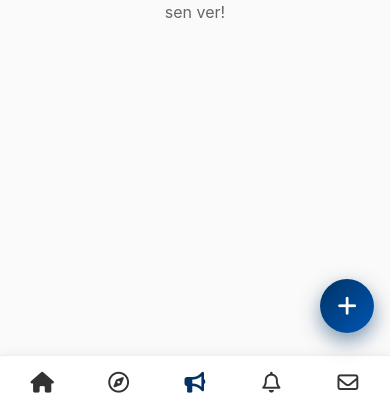
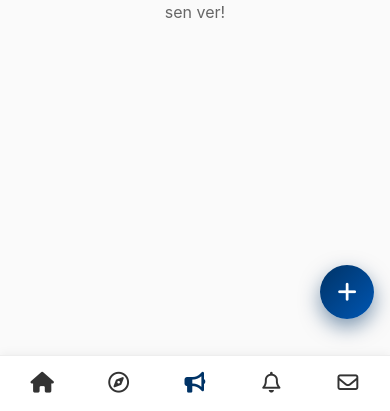
Before and after one commit to MuhammedAkverdi/ytusocial, a Flask app: page /adverts in a window 390 px wide. Shown: the part 433-844 px from the top of the page. Run offline with Flask 3, Linux system fonts and the light colour scheme; the visitor is signed in with stand-in values (Sample User, id 1); data comes from the database, SQL or seed files in the repository; data that the repository does not hold is empty; some libraries are stand-ins or nearby versions.

Commit message:
12.04.2026 -3

```diff
--- a/templates/adverts.html
+++ b/templates/adverts.html
@@ -128,7 +128,8 @@
             position: fixed; top: 0; left: 0; width: 100%; height: 100%;
             background: rgba(0,0,0,0.6);
             display: none; align-items: center; justify-content: center;
-            z-index: 10020; backdrop-filter: blur(5px);
+            z-index: 2147483647; backdrop-filter: blur(5px);
+            pointer-events: auto;
         }
 
         .modal-box {
@@ -182,7 +183,10 @@
             display: flex; align-items: center; justify-content: center;
             font-size: 28px;
             box-shadow: 0 8px 20px rgba(var(--ytu-lacivert-rgb), 0.5);
-            cursor: pointer; z-index: 10010; border: none;
+            cursor: pointer; z-index: 2147483646; border: none;
+            pointer-events: auto;
+            touch-action: manipulation;
+            -webkit-tap-highlight-color: transparent;
             transition: transform 0.3s, box-shadow 0.3s;
         }
         .fab-btn:hover { transform: scale(1.1) rotate(90deg); box-shadow: 0 12px 25px rgba(0,0,0,0.4); }
@@ -341,7 +345,7 @@
             .filter-btn { font-size: 0.82rem !important; padding: 7px 14px !important; white-space: nowrap; }
 
             /* FAB butonu alt nav'la örtüşmesin */
-            .fab-btn { bottom: calc(78px + env(safe-area-inset-bottom, 0px)) !important; right: 16px !important; width: 54px !important; height: 54px !important; font-size: 22px !important; z-index: 10010 !important; }
+            .fab-btn { bottom: calc(92px + env(safe-area-inset-bottom, 0px)) !important; right: 16px !important; width: 54px !important; height: 54px !important; font-size: 22px !important; z-index: 2147483646 !important; }
 
             /* Başlık alanı */
             .adv-page-header h1 { font-size: 1.3rem !important; }
@@ -446,7 +450,7 @@
         <aside class="right-sidebar"></aside>
     </div>
 
-    <button type="button" class="fab-btn" onclick="openCreateModal()" title="Yeni İlan Ekle">
+    <button type="button" class="fab-btn" id="createAdvertBtn" title="Yeni İlan Ekle">
         <i class="fas fa-plus"></i>
     </button>
 
@@ -578,6 +582,11 @@
             document.getElementById('adModal').style.display = 'flex';
             document.body.style.overflow = 'hidden';
         }
+
+        const createAdvertBtn = document.getElementById('createAdvertBtn');
+        if (createAdvertBtn) {
+            createAdvertBtn.addEventListener('click', openCreateModal);
+        }
     </script>
 
 </body>
```
Also changed, not shown: 1 other file.
